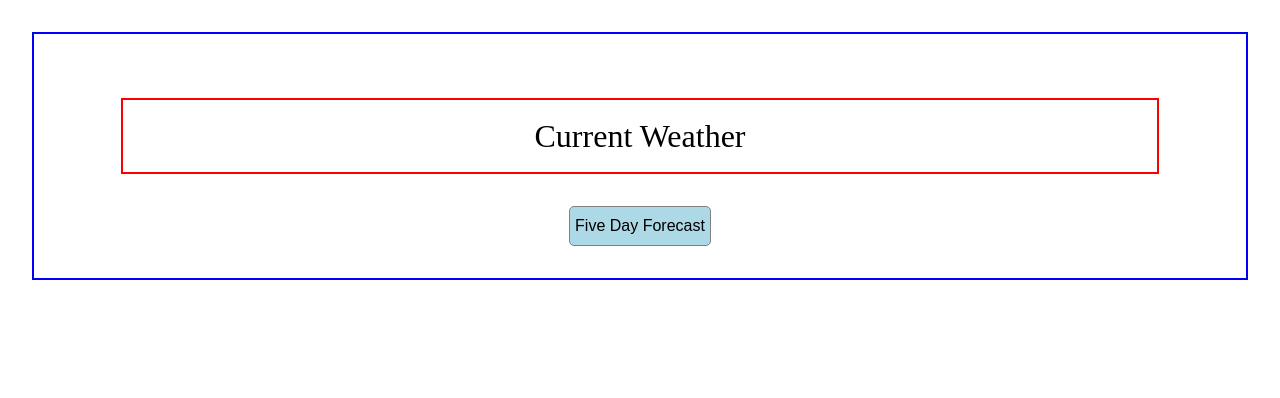
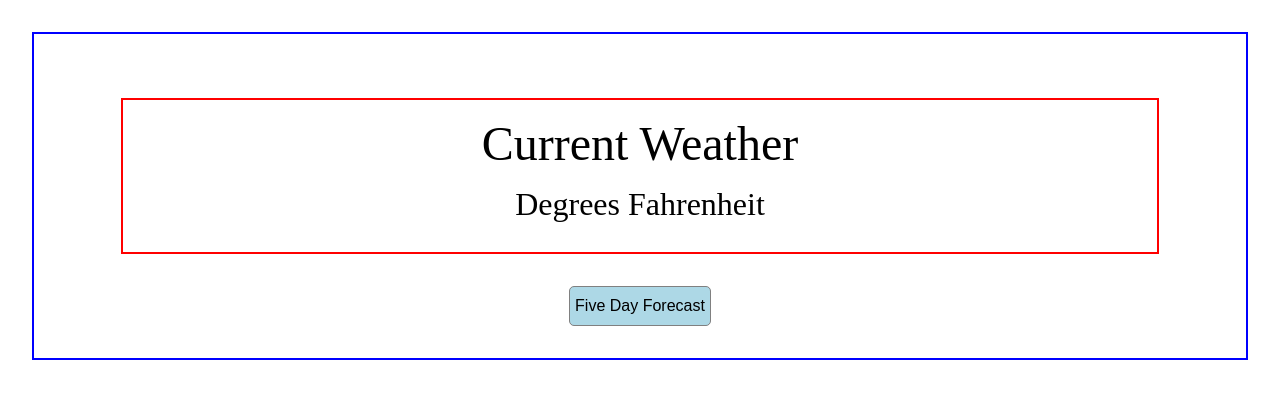
Before and after one commit to rickcarosa/weather-app, a React (Create React App) app: page / in a window 1280 px wide. Shown: the top 398 px of the page. Built offline with nearby package versions, Linux system fonts and the light colour scheme.

Commit message:
add comments and class component

```diff
--- a/src/App.js
+++ b/src/App.js
@@ -17,6 +17,9 @@ const App = () => {
           exact
           path="/"
           // component={Home}
+          // {...props}
+          // use render to pass state as props.
+          // you can use component if you didn't have state but rather had props from something like redux.
           render={() => <Home baseUrl={baseUrl} />}
         />
         <Route
--- a/src/components/Current.js
+++ b/src/components/Current.js
@@ -1,26 +1,72 @@
-import React, { useEffect } from 'react';
-import { InnerContainer, Title } from './styled-components';
+import React, { useState, useEffect } from 'react';
+// import React, { Component } from 'react';
+import { InnerContainer, Title, Data } from './styled-components';
 import axios from 'axios';
 
 const Current = props => {
-  useEffect(() => {
-    getCurrentWeather();
-  });
+  const [weather, setWeather] = useState(undefined);
+
+  // runs on component mount. empty brackets [] allow this to only run once
+  // useEffect(() => {
+  //   getCurrentWeather();
+  // }, []);
 
   const getCurrentWeather = () => {
-    // axios
-    //   .get(
-    //     `${props.baseUrl}/weather?id=5134086&appid=${process.env.REACT_APP_APIKEY}`
-    //   )
-    //   .then(res => console.log(res))
-    //   .catch(err => console.log(err));
+    axios
+      .get(
+        `${props.baseUrl}/weather?id=5134086&appid=${process.env.REACT_APP_APIKEY}`
+      )
+      .then(res =>
+        setWeather(Math.round((res.data.main.temp - 273.15) * 1.8 + 32))
+      )
+      .catch(err => console.log(err));
   };
 
   return (
     <InnerContainer>
       <Title>Current Weather</Title>
+      <Data>{weather} Degrees Fahrenheit</Data>
     </InnerContainer>
   );
 };
 
 export default Current;
+
+// this will work the same as above just written as a class component.
+
+// class Current extends Component {
+//   constructor() {
+//     super();
+
+//     this.state = { weather: undefined };
+//   }
+
+//   componentDidMount() {
+//     this.getCurrentWeather();
+//     console.log(this.state.weather);
+//   }
+
+//   getCurrentWeather = () => {
+//     axios
+//       .get(
+//         `${this.props.baseUrl}/weather?id=5134086&appid=${process.env.REACT_APP_APIKEY}`
+//       )
+//       .then(res =>
+//         this.setState({
+//           weather: Math.round((res.data.main.temp - 273.15) * 1.8 + 32),
+//         })
+//       )
+//       .catch(err => console.log(err));
+//   };
+
+//   render() {
+//     return (
+//       <InnerContainer>
+//         <Title>Current Weather</Title>
+//         <Data>{this.state.weather} Degrees Fahrenheit</Data>
+//       </InnerContainer>
+//     );
+//   }
+// }
+
+// export default Current;
--- a/src/components/FiveDay.js
+++ b/src/components/FiveDay.js
@@ -5,18 +5,16 @@ import { Link, withRouter } from 'react-router-dom';
 
 const FiveDay = props => {
   useEffect(() => {
-    console.log(props.location.pathname);
-    console.log(props);
-    getWeather();
-  });
+    getWeatherForecast();
+  }, []);
 
-  const getWeather = () => {
-    // axios
-    //   .get(
-    //     `${props.baseUrl}/forecast?id=5134086&appid=${process.env.REACT_APP_APIKEY}`
-    //   )
-    //   .then(res => console.log(res))
-    //   .catch(err => console.log(err));
+  const getWeatherForecast = () => {
+    axios
+      .get(
+        `${props.baseUrl}/forecast?id=5134086&appid=${process.env.REACT_APP_APIKEY}`
+      )
+      .then(res => console.log(res))
+      .catch(err => console.log(err));
   };
 
   return (
--- a/src/components/styled-components.js
+++ b/src/components/styled-components.js
@@ -20,7 +20,7 @@ export const InnerContainer = styled.div`
 `;
 
 export const Title = styled.p`
-  font-size: 2rem;
+  font-size: 3rem;
   color: black;
   padding: 20px 0;
 `;
@@ -34,3 +34,9 @@ export const Button = styled.button`
   border: 1px solid grey;
   font-size: 1rem;
 `;
+
+export const Data = styled.p`
+  color: black;
+  font-size: 2rem;
+  padding-bottom: 2rem;
+`;
```
